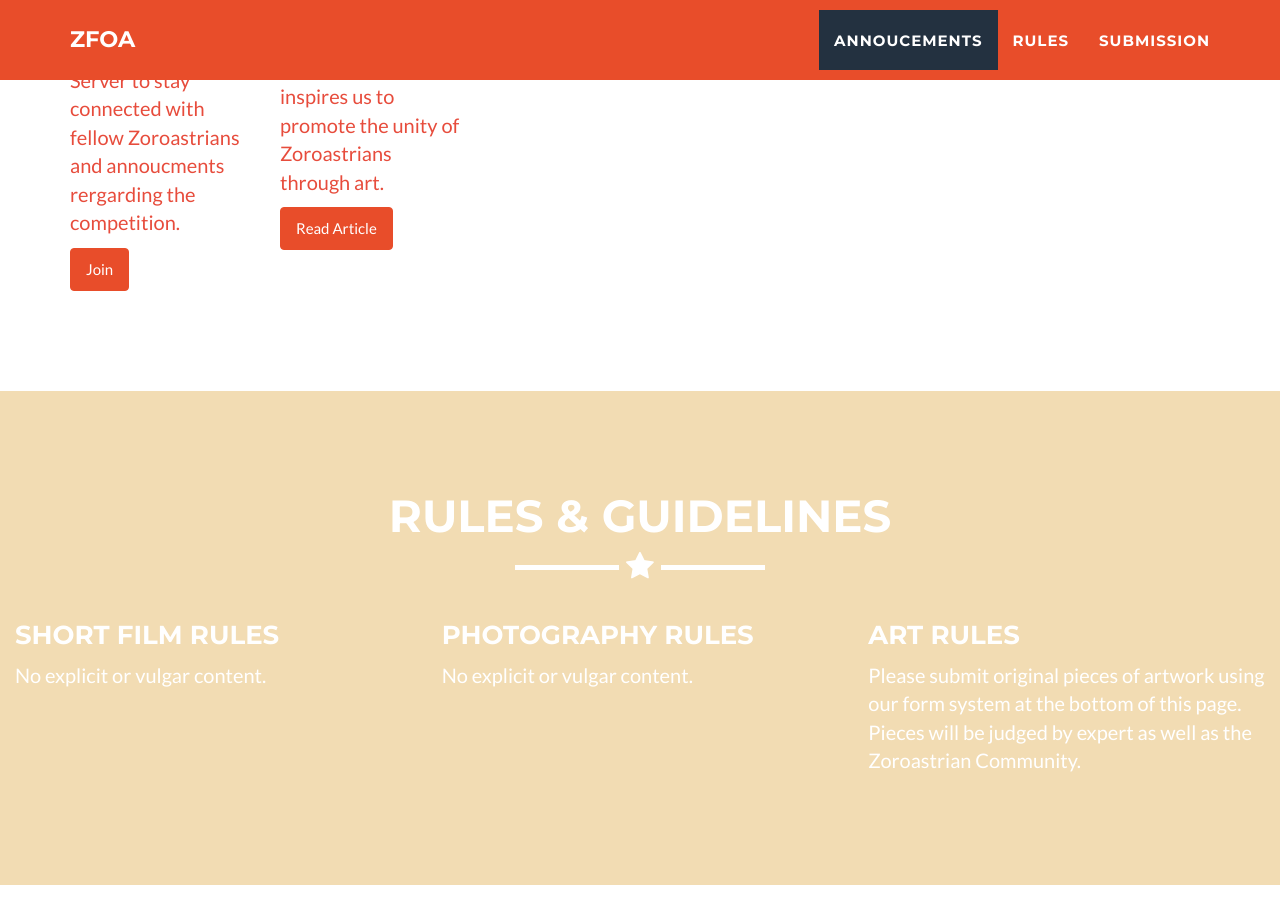
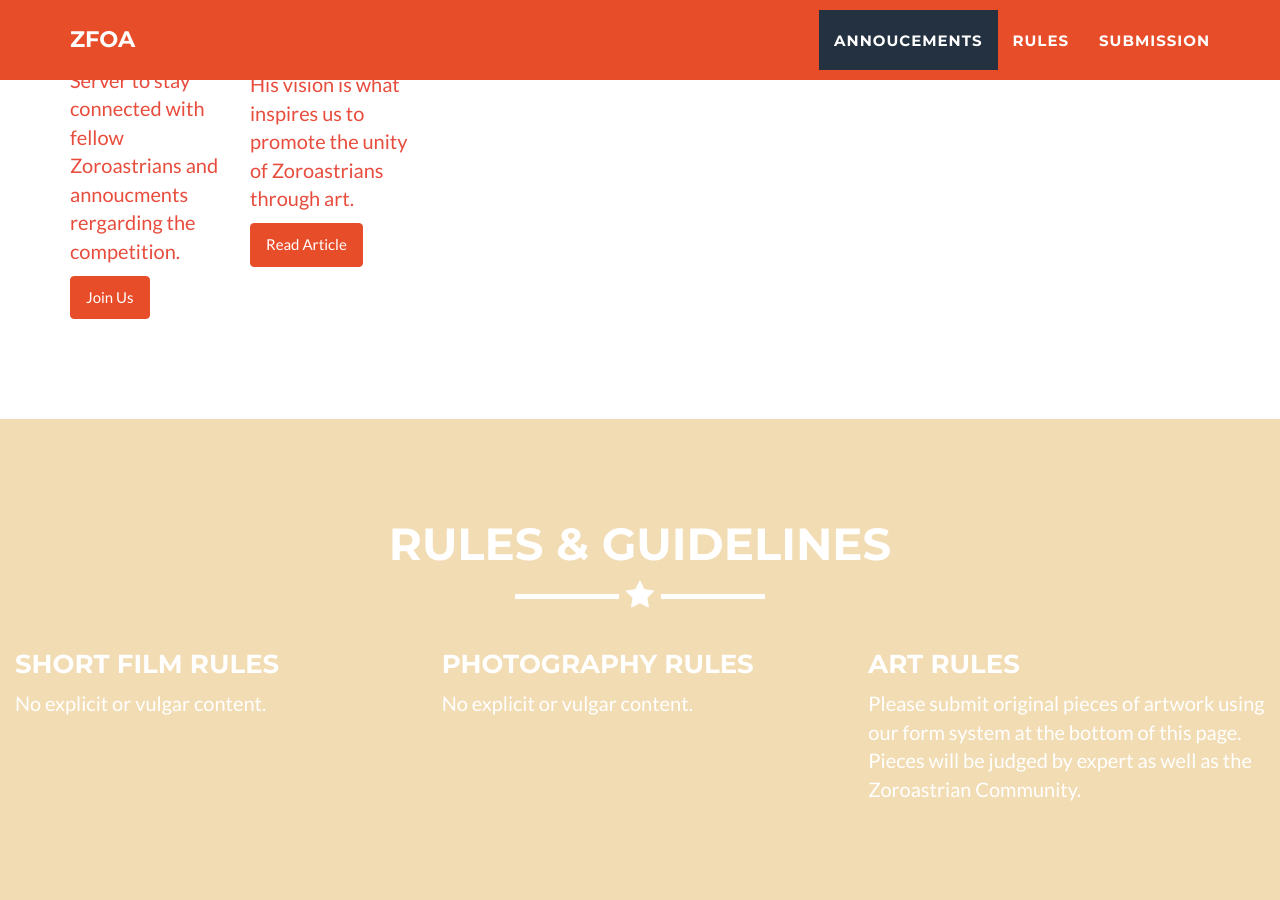
Before and after one commit to zfest/zfest.github.io, a Jekyll site: the page built from docs/_posts/2014-07-18-project-1.markdown, in a window 1280 px wide and 900 px high, scrolled down 1189 px. Built offline with Jekyll 4.4.1, drawn with Linux system fonts in a browser that asks for light colours.

Commit message:
Update portfolio_grid.html

```diff
--- a/docs/_includes/portfolio_grid.html
+++ b/docs/_includes/portfolio_grid.html
@@ -25,16 +25,16 @@
         -->
 
         <div class="row">
-            <div class="col-sm-6">
-              <div class="card border-danger mb-3" style="max-width: 18rem;">
+            <div class="col-lg-6 card border-danger mb-3" style="max-width: 18rem;">
+              <div class="card">
                 <div class="card-body text-danger">
                   <h5 class="card-title">Stay Connected</h5>
                   <p class="card-text">Join our Discord Server to stay connected with fellow Zoroastrians and annoucments rergarding the competition.</p>
-                  <a href="https://discord.gg/GxHYqk" class="btn btn-primary">Join</a>
+                  <a href="https://discord.gg/GxHYqk" class="btn btn-primary">Join Us</a>
                 </div>
               </div>
             </div>
-            <div class="col-sm-6">
+            <div class="col-lg-6">
               <div class="card border-danger mb-3" style="max-width: 18rem;">
                 <div class="card-body text-danger">
                   <h5 class="card-title">Remembering Faredoon Dehmeri</h5>
```
